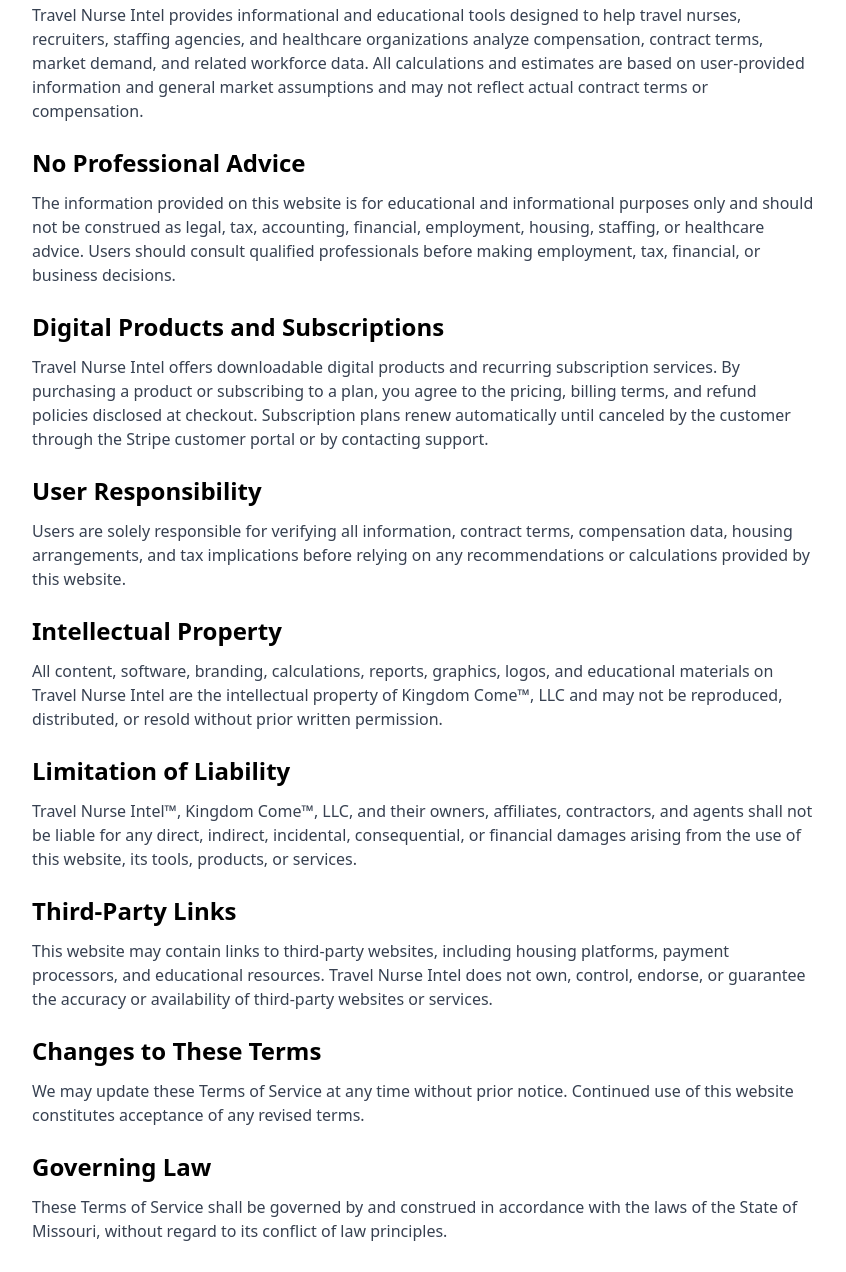
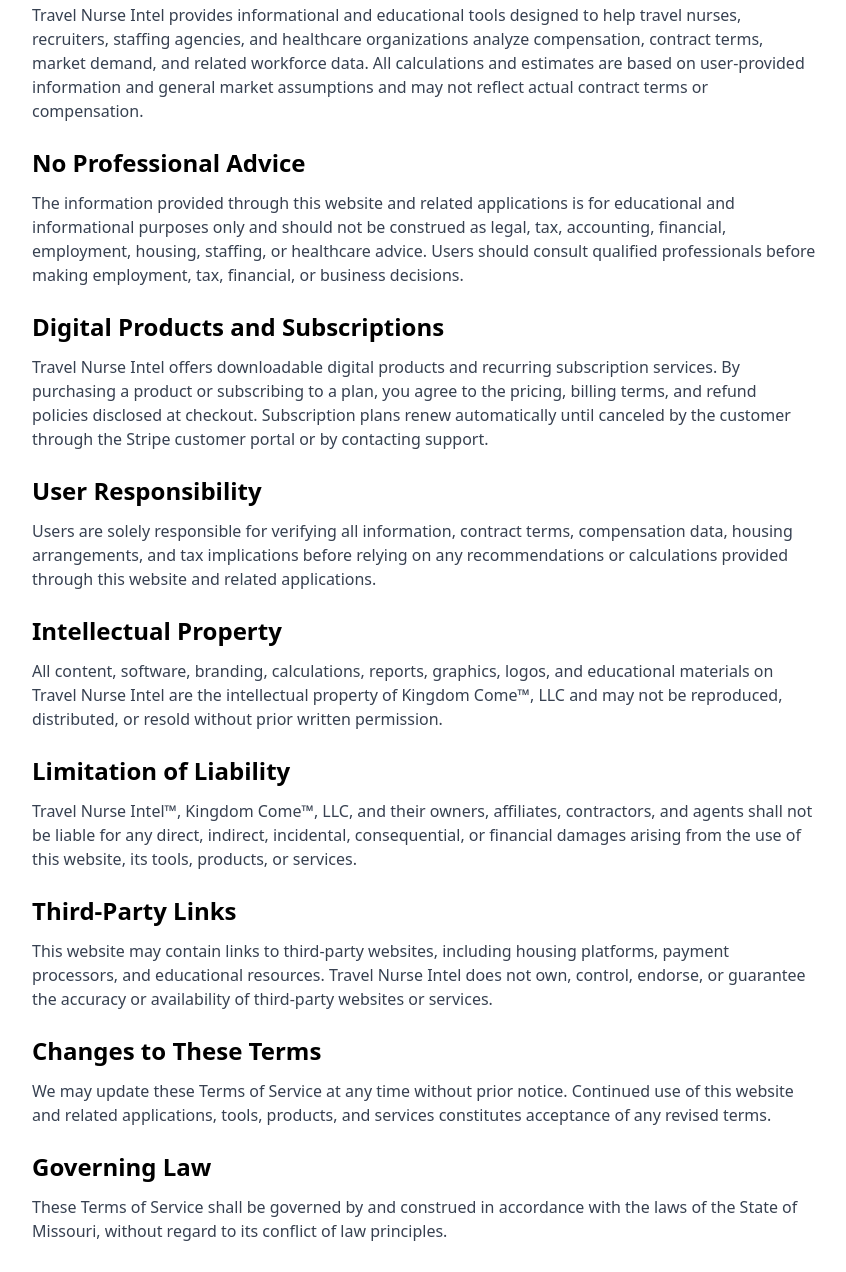
Before and after one commit to TravelNurseIntel/travel-nurse-intel, a website: page terms.html in a window 1280 px wide. Shown: the part 502-1774 px from the top of the page, without its empty margins (216-1062 px from the left). Drawn offline with nearby package versions, Linux system fonts and the light colour scheme.

Commit message:
Update terms.html

```diff
--- a/terms.html
+++ b/terms.html
@@ -73,7 +73,7 @@
 </h2>
 
 <p class="text-gray-700 mb-6">
-The information provided on this website is for educational and informational purposes only and should not be construed as legal, tax, accounting, financial, employment, housing, staffing, or healthcare advice. Users should consult qualified professionals before making employment, tax, financial, or business decisions.
+The information provided through this website and related applications is for educational and informational purposes only and should not be construed as legal, tax, accounting, financial, employment, housing, staffing, or healthcare advice. Users should consult qualified professionals before making employment, tax, financial, or business decisions.
 </p>
 
 <h2 class="text-2xl font-bold mb-3">
@@ -89,7 +89,7 @@
 </h2>
 
 <p class="text-gray-700 mb-6">
-Users are solely responsible for verifying all information, contract terms, compensation data, housing arrangements, and tax implications before relying on any recommendations or calculations provided by this website.
+Users are solely responsible for verifying all information, contract terms, compensation data, housing arrangements, and tax implications before relying on any recommendations or calculations provided through this website and related applications.
 </p>
 
 <h2 class="text-2xl font-bold mb-3">
@@ -121,7 +121,7 @@
 </h2>
 
 <p class="text-gray-700 mb-6">
-We may update these Terms of Service at any time without prior notice. Continued use of this website constitutes acceptance of any revised terms.
+We may update these Terms of Service at any time without prior notice. Continued use of this website and related applications, tools, products, and services constitutes acceptance of any revised terms.
 </p>
 
 <h2 class="text-2xl font-bold mb-3">
```
